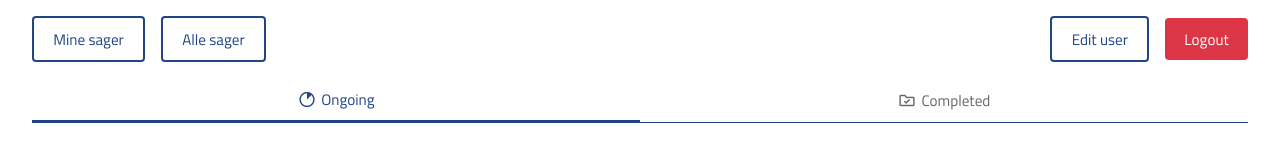
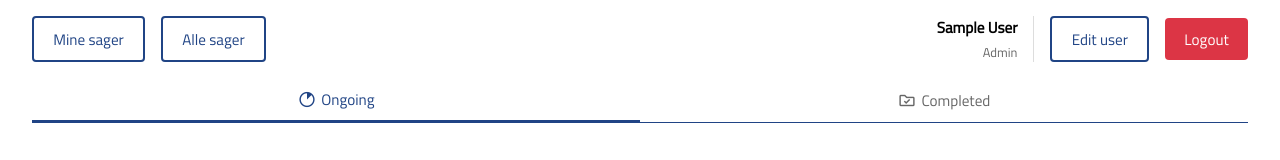
Before and after one commit to k-worsoee-ucn/pwu_bachelorprojekt_jkf, a Vue app in the folder salesProcess/frontend/: page /profile in a window 1280 px wide. Shown: the top 160 px of the page. Built offline with nearby package versions, Linux system fonts and the light colour scheme; sample sign-in values are in the browser's storage.

Commit message:
Display user info in header and improve formatting
Added user name and role display in the header when authenticated. Improved code formatting, prop definition, and SCSS for better readability and UI consistency.

```diff
--- a/salesProcess/frontend/src/components/Header.vue
+++ b/salesProcess/frontend/src/components/Header.vue
@@ -1,19 +1,14 @@
 <script setup>
-import { useAuth } from '@/composables/useAuth'
+import { useAuth } from "@/composables/useAuth";
 
-const {
-  user,
-  isAuthenticated,
-  isSalesManager,
-  logout
-} = useAuth()
+const { user, isAuthenticated, isSalesManager, logout } = useAuth();
 
 defineProps({
   ongoingCount: {
     type: Number,
-    default: 0
-  }
-})
+    default: 0,
+  },
+});
 </script>
 
 <template>
@@ -21,10 +16,17 @@ defineProps({
     <nav v-if="isAuthenticated" class="nav-bar">
       <!-- Left side: Navigation Links -->
       <div class="nav-links">
-        <RouterLink v-if="isSalesManager" to="/processes/new" class="nav-btn btn-no-fill">
+        <RouterLink
+          v-if="isSalesManager"
+          to="/processes/new"
+          class="nav-btn btn-no-fill"
+        >
           Opret sag
         </RouterLink>
-        <RouterLink to="/my-processes" class="nav-btn btn-no-fill nav-btn-badge">
+        <RouterLink
+          to="/my-processes"
+          class="nav-btn btn-no-fill nav-btn-badge"
+        >
           Mine sager
           <span class="badge" v-if="ongoingCount > 0">{{ ongoingCount }}</span>
         </RouterLink>
@@ -35,12 +37,14 @@ defineProps({
 
       <!-- Right side: User actions -->
       <div class="user-actions">
-        <RouterLink to="/profile" class="edit-user-btn  btn-no-fill">
+        <div v-if="user" class="user-info">
+          <span class="user-name">{{ user.name }}</span>
+          <span class="user-role">{{ user.role }}</span>
+        </div>
+        <RouterLink to="/profile" class="edit-user-btn btn-no-fill">
           Edit user
         </RouterLink>
-        <button @click="logout" class="logout-btn">
-          Logout
-        </button>
+        <button @click="logout" class="logout-btn">Logout</button>
       </div>
     </nav>
 
@@ -55,11 +59,9 @@ defineProps({
 </template>
 
 <style scoped lang="scss">
-@import '@/scss/variables';
+@import "@/scss/variables";
 
 header {
-
-
   .nav-bar {
     padding: 1rem 2rem;
     display: flex;
@@ -99,13 +101,31 @@ header {
       }
     }
 
-
-
     .user-actions {
       display: flex;
       gap: 1rem;
       align-items: center;
       margin-left: auto;
+    }
+
+    .user-info {
+      display: flex;
+      flex-direction: column;
+      align-items: flex-end;
+      gap: 0.2rem;
+      padding-right: 1rem;
+      border-right: 1px solid #ddd;
+    }
+
+    .user-name {
+      font-weight: 600;
+      font-size: 0.95rem;
+    }
+
+    .user-role {
+      font-size: 0.8rem;
+      color: #666;
+      text-transform: capitalize;
     }
 
     .logout-btn {
@@ -123,8 +143,6 @@ header {
         background-color: #c82333;
       }
     }
-
-
   }
 }
 </style>
```
